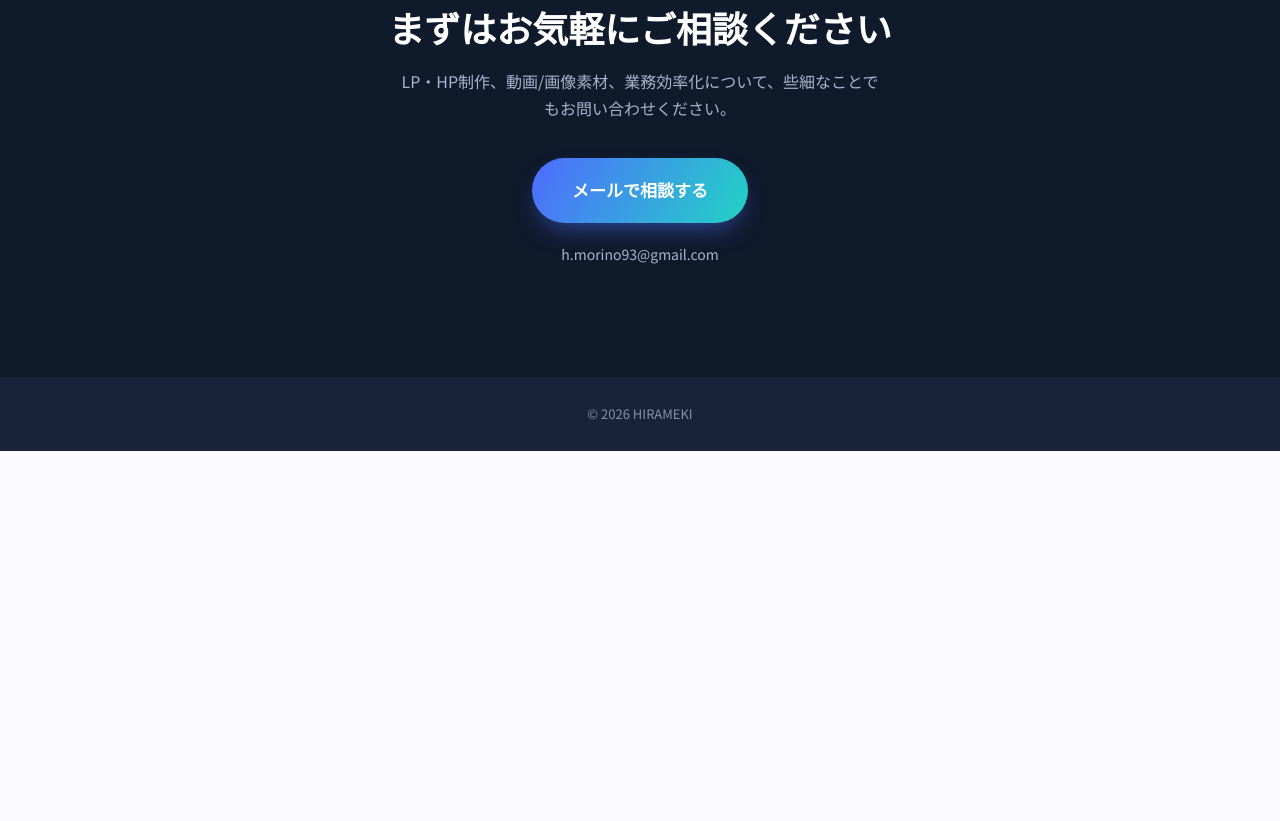
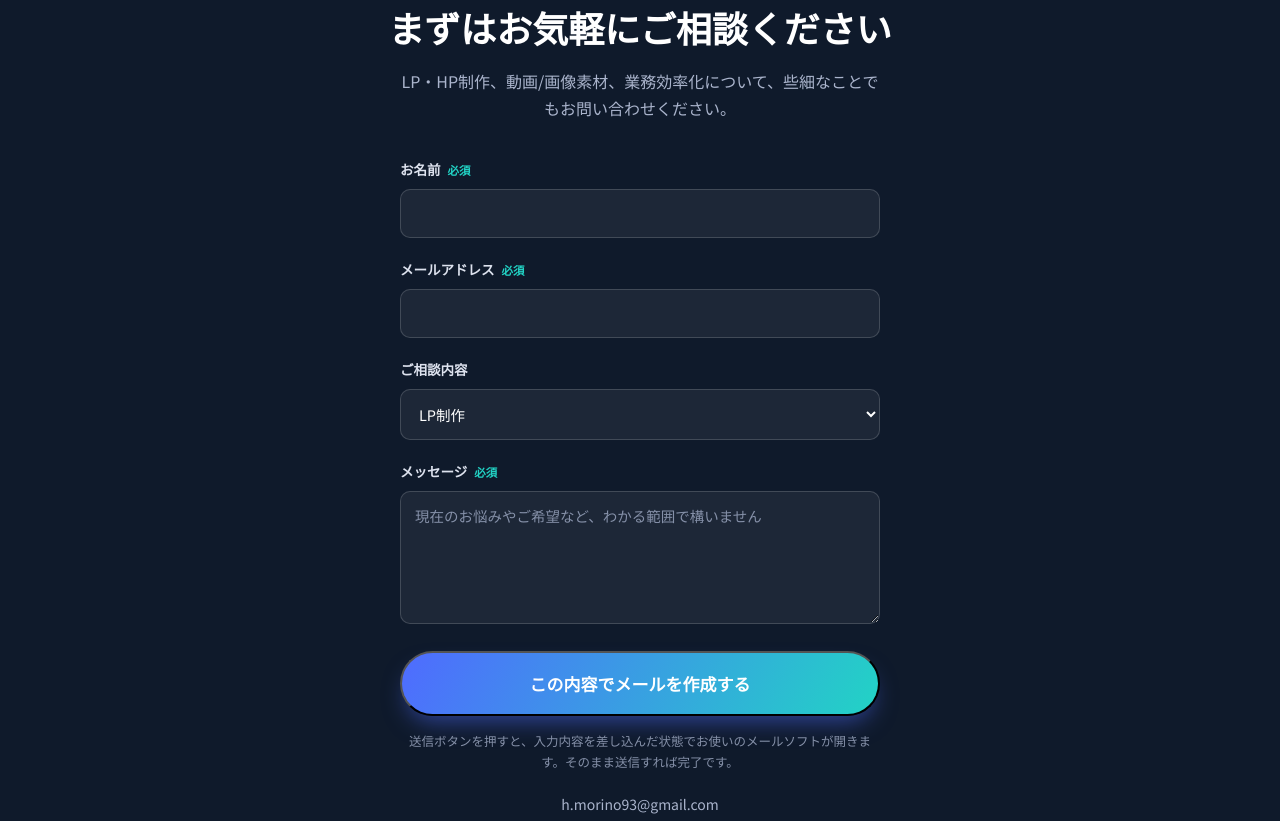
Before and after one commit to Hiroki93/hirameki-portfolio, a plain HTML site: page index.html in a window 1280 px wide. Shown: the part 9239-10060 px from the top of the page. Before the commit the page ends 9690 px from the top, so only its background shows below. Drawn offline with Linux system fonts and the light colour scheme.

Commit message:
お問い合わせをフォーム化(送信時にメールソフトへ内容を差し込み)
名前・メール・ご相談内容・メッセージを入力すると、整形済みのmailtoリンクを
組み立てて開く。外部サービスのアカウント登録不要。

```diff
--- a/index.html
+++ b/index.html
@@ -444,9 +444,36 @@
       <p class="section-eyebrow reveal light">CONTACT</p>
       <h2 class="reveal light">まずはお気軽にご相談ください</h2>
       <p class="reveal light contact-lead">LP・HP制作、動画/画像素材、業務効率化について、些細なことでもお問い合わせください。</p>
-      <a href="mailto:h.morino93@gmail.com?subject=%E3%81%8A%E5%95%8F%E3%81%84%E5%90%88%E3%82%8F%E3%81%9B" class="btn btn-primary btn-large reveal">
-        メールで相談する
-      </a>
+
+      <form class="contact-form reveal" id="contactForm">
+        <div class="form-row">
+          <label for="cfName">お名前 <span class="req">必須</span></label>
+          <input type="text" id="cfName" name="name" required autocomplete="name">
+        </div>
+        <div class="form-row">
+          <label for="cfEmail">メールアドレス <span class="req">必須</span></label>
+          <input type="email" id="cfEmail" name="email" required autocomplete="email">
+        </div>
+        <div class="form-row">
+          <label for="cfService">ご相談内容</label>
+          <select id="cfService" name="service">
+            <option value="LP制作">LP制作</option>
+            <option value="HP制作">HP制作</option>
+            <option value="動画・画像素材制作">動画・画像素材制作</option>
+            <option value="業務効率化">業務効率化</option>
+            <option value="その他・まだ決まっていない">その他・まだ決まっていない</option>
+          </select>
+        </div>
+        <div class="form-row">
+          <label for="cfMessage">メッセージ <span class="req">必須</span></label>
+          <textarea id="cfMessage" name="message" rows="5" required placeholder="現在のお悩みやご希望など、わかる範囲で構いません"></textarea>
+        </div>
+        <button type="submit" class="btn btn-primary btn-large">
+          この内容でメールを作成する
+        </button>
+        <p class="form-note">送信ボタンを押すと、入力内容を差し込んだ状態でお使いのメールソフトが開きます。そのまま送信すれば完了です。</p>
+      </form>
+
       <p class="contact-mail reveal">h.morino93@gmail.com</p>
     </div>
   </section>
--- a/script.js
+++ b/script.js
@@ -13,6 +13,32 @@ navToggle.addEventListener('click', () => {
 nav.querySelectorAll('a').forEach(a => {
   a.addEventListener('click', () => nav.classList.remove('open'));
 });
+
+// Contact form -> mailto
+const contactForm = document.getElementById('contactForm');
+if (contactForm) {
+  contactForm.addEventListener('submit', (e) => {
+    e.preventDefault();
+    const name = document.getElementById('cfName').value.trim();
+    const email = document.getElementById('cfEmail').value.trim();
+    const service = document.getElementById('cfService').value;
+    const message = document.getElementById('cfMessage').value.trim();
+
+    const subject = `【HIRAMEKIへのお問い合わせ】${service}`;
+    const body =
+      `お名前: ${name}\n` +
+      `メールアドレス: ${email}\n` +
+      `ご相談内容: ${service}\n` +
+      `\nメッセージ:\n${message}`;
+
+    const mailto =
+      'mailto:h.morino93@gmail.com' +
+      `?subject=${encodeURIComponent(subject)}` +
+      `&body=${encodeURIComponent(body)}`;
+
+    window.location.href = mailto;
+  });
+}
 
 // Reveal on scroll
 const revealEls = document.querySelectorAll('.reveal');
--- a/style.css
+++ b/style.css
@@ -319,6 +319,26 @@ h2{font-size:clamp(26px,3.4vw,36px);margin-bottom:16px;}
 .contact-lead{color:#aab4cc;max-width:480px;margin:0 auto 36px;}
 .contact-mail{margin-top:20px;color:#aab4cc;font-size:14px;}
 
+.contact-form{width:100%;max-width:480px;text-align:left;}
+.form-row{margin-bottom:20px;}
+.form-row label{display:block;font-size:13.5px;font-weight:700;margin-bottom:8px;color:#dde2ee;}
+.form-row .req{color:var(--accent-2);font-weight:700;font-size:11.5px;margin-left:4px;}
+.form-row input,
+.form-row select,
+.form-row textarea{
+  width:100%;padding:13px 14px;border-radius:10px;border:1px solid rgba(255,255,255,.16);
+  background:rgba(255,255,255,.06);color:#fff;font-family:inherit;font-size:14.5px;
+}
+.form-row textarea{resize:vertical;}
+.form-row input:focus,
+.form-row select:focus,
+.form-row textarea:focus{outline:2px solid var(--accent-2);outline-offset:1px;}
+.form-row input::placeholder,
+.form-row textarea::placeholder{color:#8590a8;}
+.form-row select{color-scheme:dark;}
+.contact-form .btn{width:100%;}
+.form-note{margin-top:14px;font-size:12.5px;color:#8590a8;text-align:center;}
+
 /* ---------- Footer ---------- */
 .site-footer{background:var(--navy-2);color:#8590a8;padding:26px 0;}
 .footer-inner{font-size:13px;text-align:center;}
```
